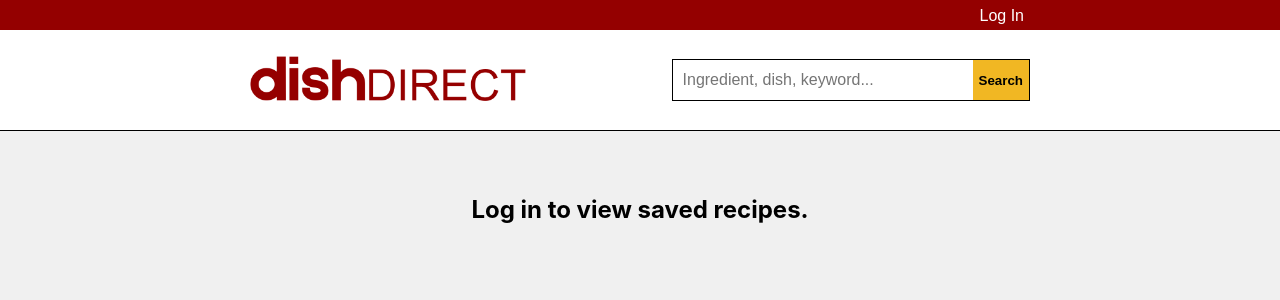
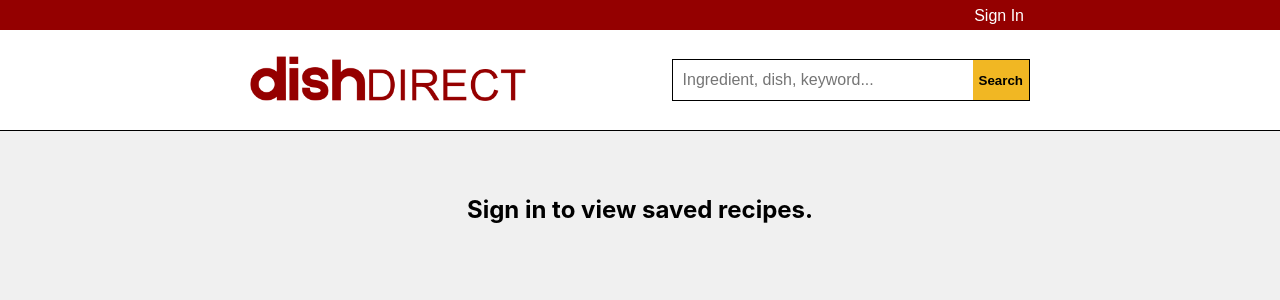
Before and after one commit to dtobrien23/dish-direct, a React (Create React App) app in the folder client/: page /saved-recipes in a window 1280 px wide. Shown: the top 300 px of the page. Built offline with nearby package versions, Linux system fonts and the light colour scheme.

Commit message:
Change 'Log In' to 'Sign In'

```diff
--- a/client/src/components/Navbar.js
+++ b/client/src/components/Navbar.js
@@ -73,7 +73,7 @@ const Navbar = () => {
           )}
           <div className="dropdown" ref={dropdownRef}>
             <button className="navbar-btn" onClick={toggleDropdown}>
-              {isLoggedIn ? "My Account" : "Log In"}
+              {isLoggedIn ? "My Account" : "Sign In"}
             </button>
 
             {isDropdownOpen && (
--- a/client/src/pages/SavedRecipes.js
+++ b/client/src/pages/SavedRecipes.js
@@ -30,7 +30,7 @@ const SavedRecipes = () => {
             }}
           >
             <p style={{ fontWeight: "bold", fontSize: "24px" }}>
-              Log in to view saved recipes.
+              Sign in to view saved recipes.
             </p>
           </div>
         ) : (
```
